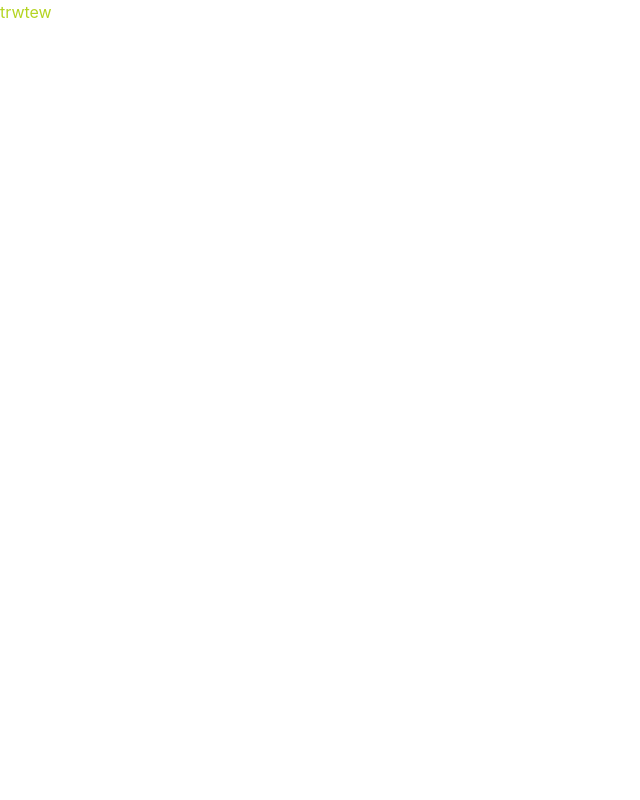
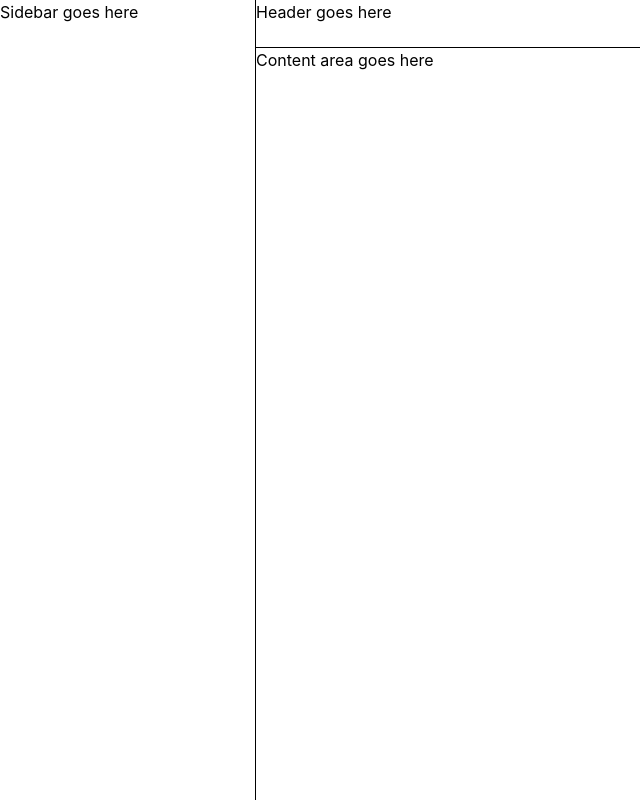
Before and after one commit to assignments-in-university/darbuka-chatbot, a Vue app in the folder frontend/: page / in a window 1280 px wide. Shown: the whole page, without its empty margins (0-640 px from the left). Built offline with nearby package versions, Linux system fonts and the light colour scheme.

Commit message:
Create components to be implemented.

```diff
--- a/frontend/index.html
+++ b/frontend/index.html
@@ -5,7 +5,7 @@
     <link rel="icon" href="/favicon.ico" />
     <link href="./src/assets/style.css" rel="stylesheet" />
     <meta name="viewport" content="width=device-width, initial-scale=1.0" />
-    <title>Vite App</title>
+    <title>Darbuka Chatbot</title>
   </head>
   <body>
     <div id="app"></div>
--- /dev/null
+++ b/frontend/src/components/Header.vue
@@ -0,0 +1,5 @@
+<template>
+  <header class="h-12 border-b w-full">
+    Header goes here
+  </header>
+</template>
--- /dev/null
+++ b/frontend/src/components/Sidebar.vue
@@ -0,0 +1,3 @@
+<template>
+  <nav class="w-64 border-r h-svh">Sidebar goes here</nav>
+</template>
--- a/frontend/src/views/Index.vue
+++ b/frontend/src/views/Index.vue
@@ -1,6 +1,15 @@
-<script setup lang="ts"></script>
+<script setup lang="ts">
+import Header from '@/components/Header.vue';
+import Sidebar from '@/components/Sidebar.vue';
+</script>
+
 <template>
-  <h2 class="text-vibrant-green">trwtew</h2>
+  <div class="flex w-full">
+    <Sidebar></Sidebar>
+    <main class="flex-1">
+      <Header></Header>
 
-
+      <div>Content area goes here</div>
+    </main>
+  </div>
 </template>
```
